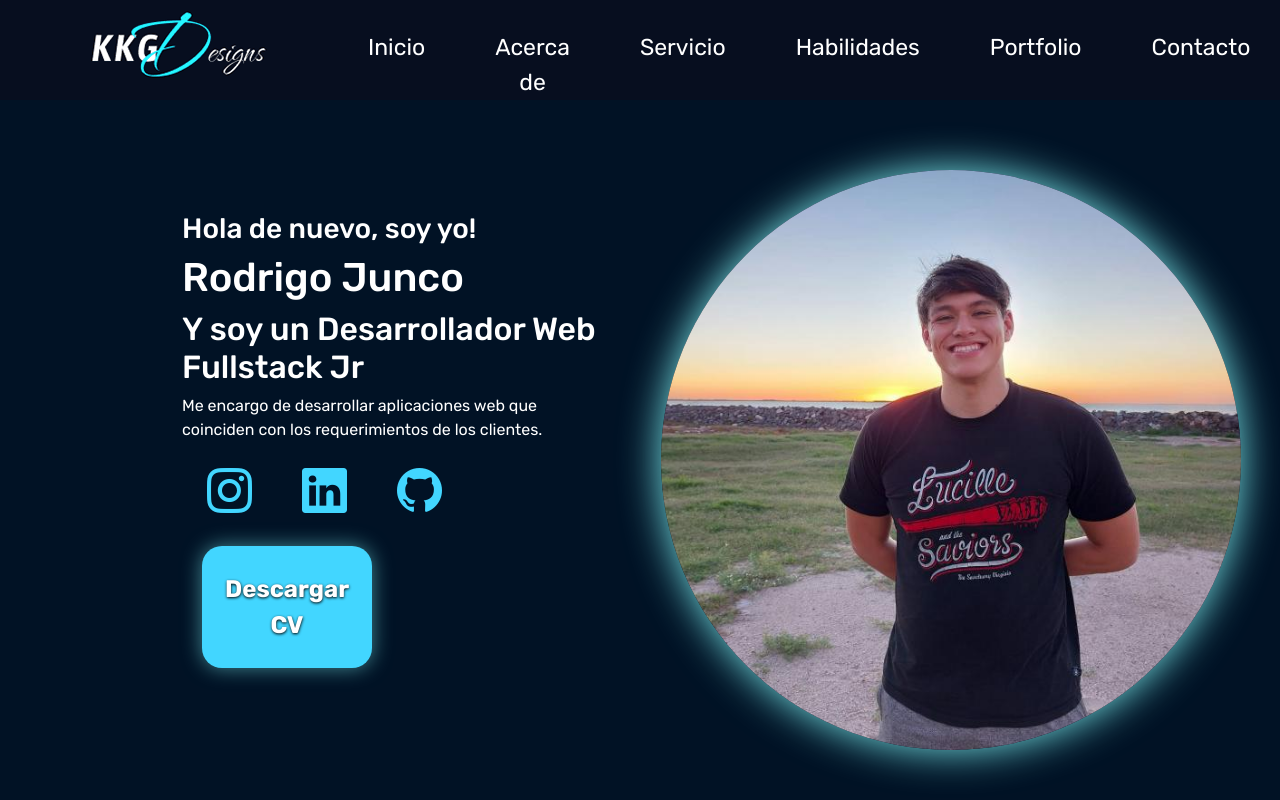
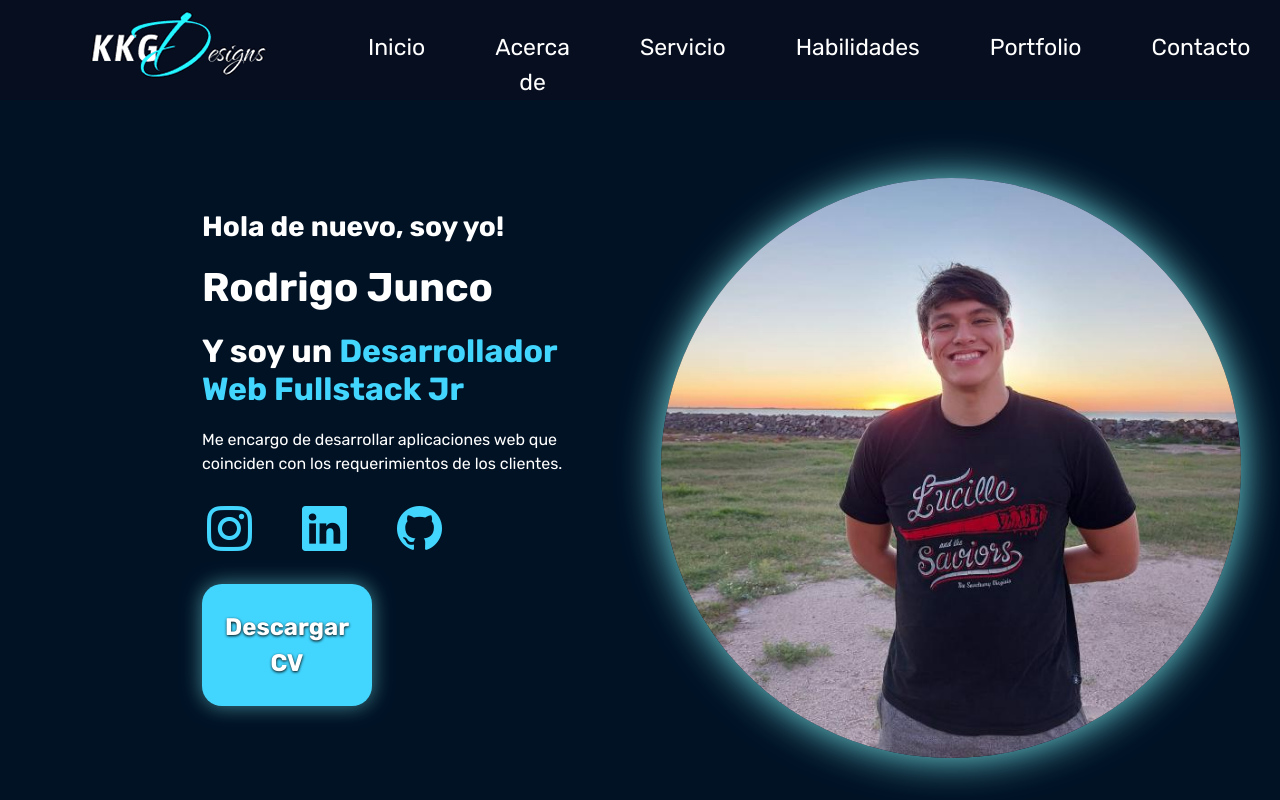
Before and after one commit to RPJunco/my-portfolio-react, a React (Vite) app: page / in a window 1280 px wide. Shown: the top 800 px of the page. Built offline with nearby package versions, Linux system fonts and the light colour scheme.

Commit message:
Se añadieron algunos estilos al archivo 'index.css'

```diff
--- a/src/index.css
+++ b/src/index.css
@@ -11,6 +11,7 @@
 :root{
   --body-color: #fff;
   --body-bgcolor: #011225;
+  --span-color: #42d6ff;
 }
 
 body {
@@ -18,3 +19,19 @@ body {
   color: var(--body-color);
   background-color: var(--body-bgcolor);
 }
+
+h1, h2, h3, p {
+  margin: 20px;
+}
+
+h1, h2, h3 {
+  font-weight: bold;
+}
+
+a {
+  font-weight: 400px;
+}
+
+span {
+  color: var(--span-color);
+}
```
